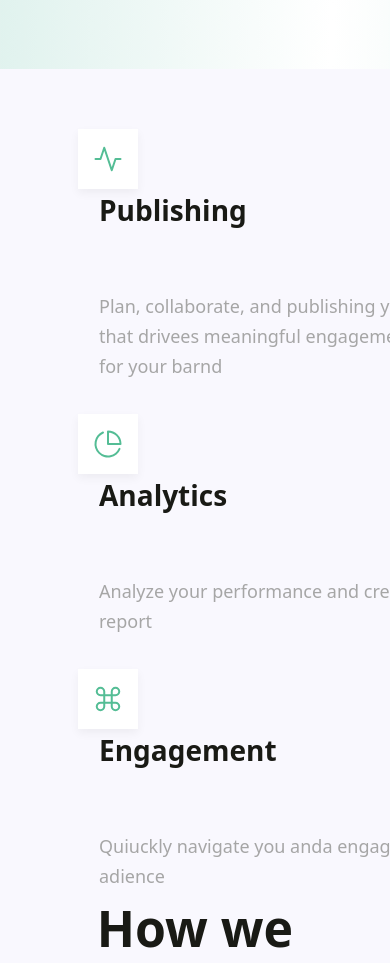
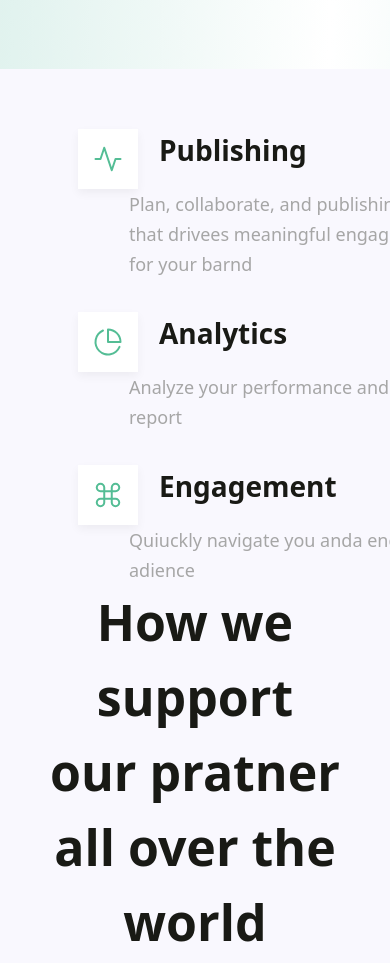
Before and after one commit to sarahAlhamshary/Build-Mart, a website: page public/index.html in a window 390 px wide. Shown: the part 1800-2763 px from the top of the page. Drawn offline with Linux system fonts and the light colour scheme.

Commit message:
Fix Responsive Layout 2

```diff
--- a/public/index.html
+++ b/public/index.html
@@ -184,7 +184,7 @@
                 <h1 class="text-[50px] font-semibold text-[#191A15]  leading-normal">How we support our pratner all over the world</h1>
                 <p class="text-[16px] font-medium text-[#A6A6A6] w-617px leading-[30px] mt-[30px]">SaaS become a common delivery model for many business application, including office software, messaging software, payroll processing software, DBMS software, management software</p>
 
-            <div class="flex flex-col md:flex-row space-x-[80px]  pt-[73px]">
+            <div class="flex  md:flex-row space-x-[80px]  pt-[73px]">
                 <div class="flex flex-col text-start space-y-[18px]">
                     <svg width="142" height="26" viewBox="0 0 142 26" fill="none" xmlns="http://www.w3.org/2000/svg">
                         <path d="M13 0L15.9187 8.98278H25.3637L17.7225 14.5344L20.6412 23.5172L13 17.9656L5.35879 23.5172L8.27747 14.5344L0.636266 8.98278H10.0813L13 0Z" fill="#FFC728"/>
@@ -222,7 +222,7 @@
             </div>
             <div class="md:w-1/2 space-y-[33px]">
          <div class="flex flex-col md:flex-row">
-            <div class="flex flex-col md:flex-row space-x-[21px]">
+            <div class="flex md:flex-row space-x-[21px]">
 
                 <div class="bg-white px-[15px] py-[15px] shadow-[0_4px_9px_0px_rgba(0,0,0,0.05)] w-[60px] h-[60px]">
                     <svg class="text-[#54BD95] w-[30px] h-[30px]" width="30" height="30" viewBox="0 0 30 30" fill="none" xmlns="http://www.w3.org/2000/svg">
@@ -235,7 +235,7 @@
                 </div>
 
             </div>
-            <div class="flex flex-col md:flex-row space-x-[21px]">
+            <div class="flex  md:flex-row space-x-[21px]">
                     <div class="px-[15px] py-[15px] w-[60px] h-[60px]"></div>
                     <div>
                         <p class="space-y-5 text-[18px] leading-[30px] w-[428px] font-medium text-[#A6A6A6]">Plan, collaborate, and publishing your contetn that drivees meaningful engagement and growth for your barnd</p>
@@ -247,7 +247,7 @@
 
          </div>
          <div>
-            <div class="flex flex-col md:flex-row space-x-[21px]">
+            <div class="flex  md:flex-row space-x-[21px]">
 
                 <div class="bg-white px-[15px] py-[15px] shadow-[0_4px_9px_0px_rgba(0,0,0,0.05)] w-[60px] h-[60px]">
                     <svg width="30" height="30" viewBox="0 0 30 30" fill="none" xmlns="http://www.w3.org/2000/svg">
@@ -261,7 +261,7 @@
                 </div>
 
             </div>
-            <div class="flex flex-col md:flex-row space-x-[21px]">
+            <div class="flex  md:flex-row space-x-[21px]">
                     <div class="px-[15px] py-[15px] w-[60px] h-[60px]"></div>
                     <div>
                         <p class="space-y-5 text-[18px] leading-[30px] w-[428px] font-medium text-[#A6A6A6]">Analyze your performance and create goegeous report</p>
@@ -274,7 +274,7 @@
          </div>
          <div>
 
-            <div class="flex flex-col md:flex-row space-x-[21px]">
+            <div class="flex  md:flex-row space-x-[21px]">
 
                 <div class="bg-white px-[15px] py-[15px] shadow-[0_4px_9px_0px_rgba(0,0,0,0.05)] w-[60px] h-[60px]">
                     <svg width="30" height="30" viewBox="0 0 30 30" fill="none" xmlns="http://www.w3.org/2000/svg">
@@ -287,7 +287,7 @@
                 </div>
 
             </div>
-            <div class="flex flex-col md:flex-row space-x-[21px]">
+            <div class="flex  md:flex-row space-x-[21px]">
                     <div class="px-[15px] py-[15px] w-[60px] h-[60px]"></div>
                     <div>
                         <p class="space-y-5 text-[18px] leading-[30px] w-[428px] font-medium text-[#A6A6A6]">Quiuckly navigate you anda engage with your adience</p>
```
